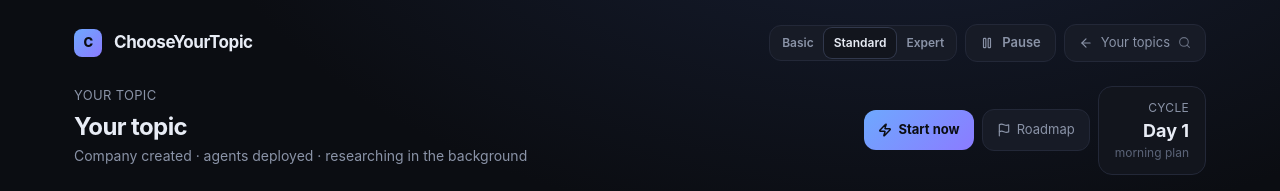
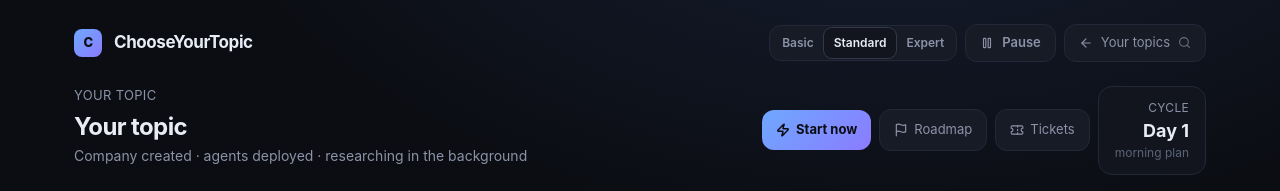
Before and after one commit to ChooseYourTopic/CYTWeb, a Next.js app: page /topic/1 in a window 1280 px wide. Shown: the top 191 px of the page. Built offline with nearby package versions, Linux system fonts and the light colour scheme; no server answers.

Commit message:
feat(topic): Tickets button (support desk) next to Roadmap in the topic header

```diff
--- a/src/components/research/ResearchDashboard.tsx
+++ b/src/components/research/ResearchDashboard.tsx
@@ -38,7 +38,16 @@ import { cytapi, type TopicOverview, type ViewMode } from "@/lib/api";
 import { BRAND } from "@/lib/brand";
 import Link from "next/link";
 import { useRouter } from "next/navigation";
-import { ArrowLeft, Search, Pause, Play, Loader2, Flag, Zap } from "lucide-react";
+import {
+  ArrowLeft,
+  Search,
+  Pause,
+  Play,
+  Loader2,
+  Flag,
+  Zap,
+  Ticket,
+} from "lucide-react";
 
 /** Live-vs-preview pill in the topic header. Links to Settings to switch. */
 function RunModeBadge({
@@ -418,6 +427,15 @@ export function ResearchDashboard({
             <Flag size={14} />
             <span className="hidden sm:inline">Roadmap</span>
           </Link>
+          {/* Tickets → the support desk: open a ticket, track updates, reopen. */}
+          <Link
+            href="/support"
+            title="Support tickets — open a ticket and review updates from a support agent"
+            className="inline-flex items-center gap-1.5 rounded-xl border border-line bg-panel2 px-3.5 py-2.5 text-[13px] text-mut transition-colors hover:text-ink"
+          >
+            <Ticket size={14} />
+            <span className="hidden sm:inline">Tickets</span>
+          </Link>
           <div className="rounded-card border border-line bg-panel px-4 py-3 text-right">
             <div className="text-[12px] uppercase tracking-wide text-mut">
               Cycle
```
